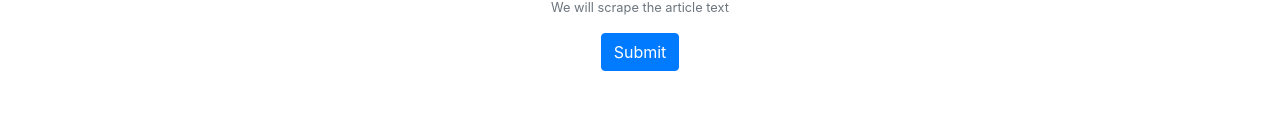
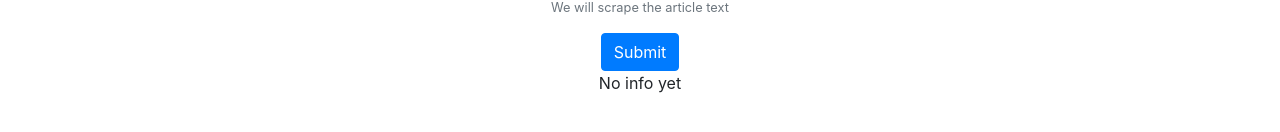
Before and after one commit to BensonYanger/polinlp, a React (Create React App) app: page / in a window 1280 px wide. Shown: the part 226-358 px from the top of the page. Built offline with nearby package versions, Linux system fonts and the light colour scheme.

Commit message:
text changing

```diff
--- a/src/App.js
+++ b/src/App.js
@@ -7,10 +7,12 @@ export default class App extends Component {
 
   constructor(props, context) {
     super(props, context);
+    this.scrapePage = this.scrapePage.bind(this);
+
 
      //initial states, show is for modals, open is for the collapsers
     this.state = {
-      // userInputText = "Undefined"
+      userInputText: "No info yet"
     }
 
   }
@@ -22,6 +24,9 @@ export default class App extends Component {
         .then(
           (result) => {
             console.log(result.objects[0].text);
+            this.setState((state) => {
+              return {userInputText: result.objects[0].text}
+            });
           }
         )
   }
@@ -48,7 +53,7 @@ export default class App extends Component {
           </Button>
         </Form>
 
-
+        <div>{this.state.userInputText}</div>
 
       </div>
     </div>
```
